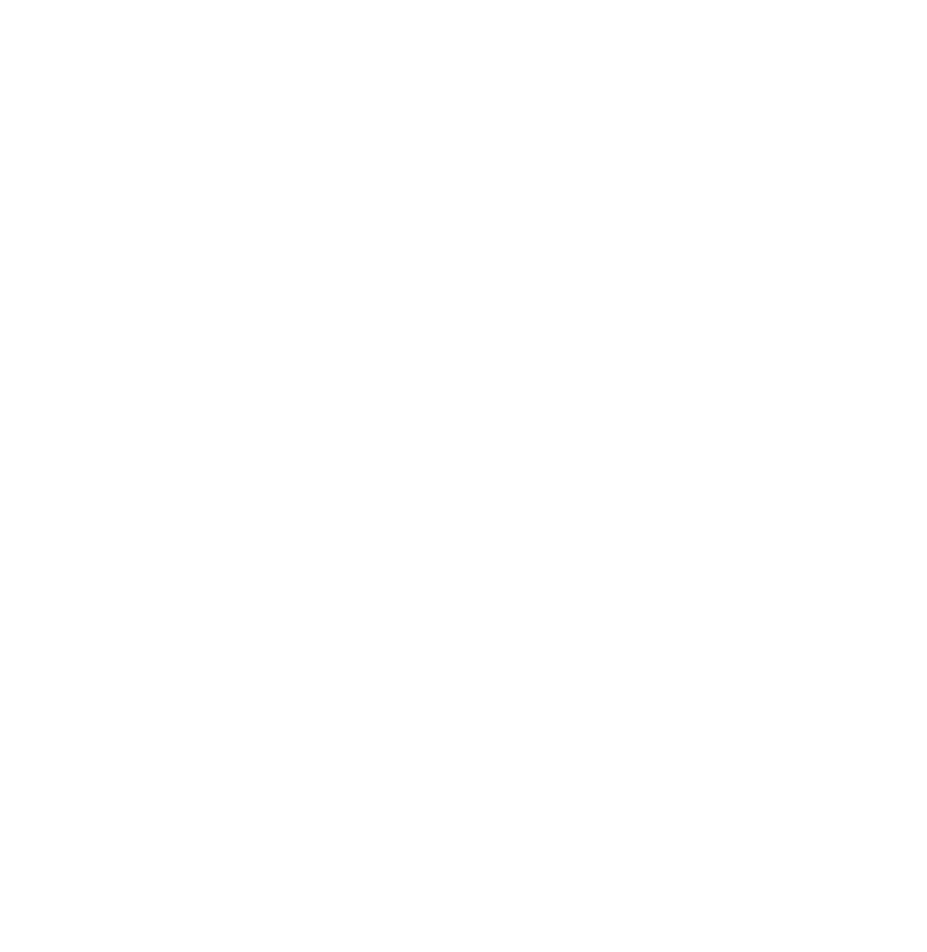
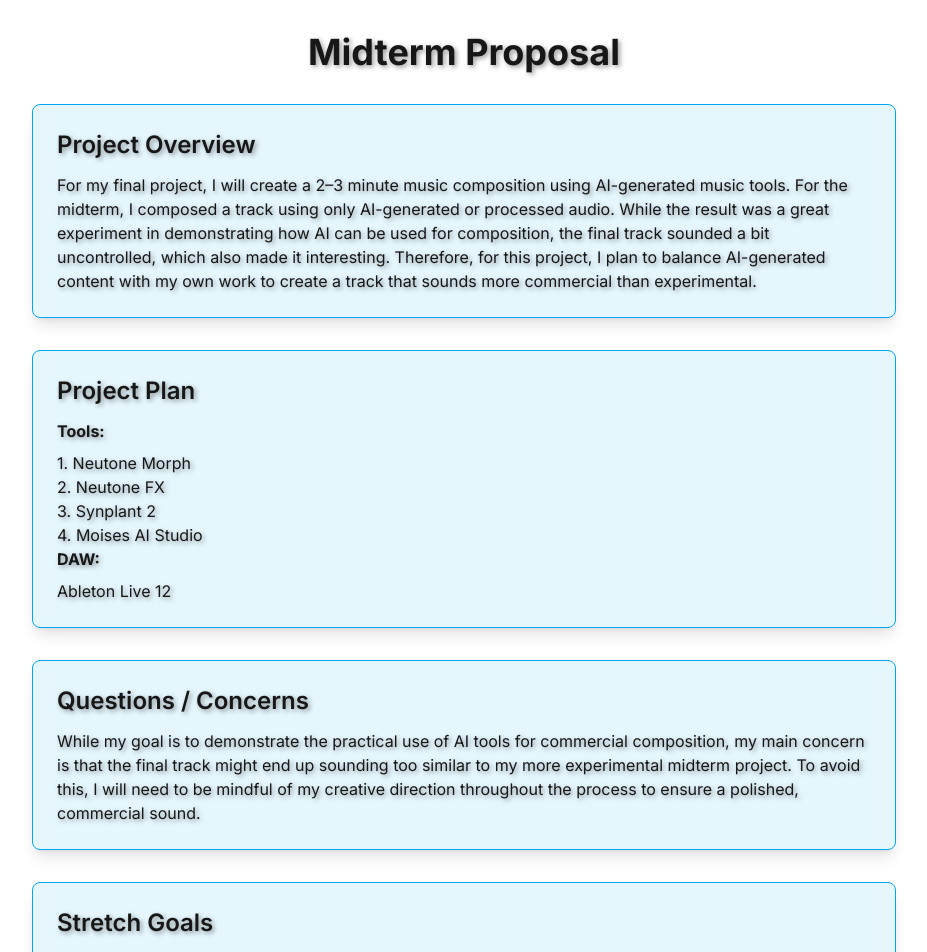
Before and after one commit to ep390/ep390, a Next.js app in the folder website/: page /students/fumiya/final-proposal in a window 1280 px wide. Before the commit this address had no page. Shown: the top 952 px of the page, without its empty margins (176-1103 px from the left). Before the commit the page ends 800 px from the top, so only its background shows below. Built offline with nearby package versions, Linux system fonts and the light colour scheme.

Commit message:
Final proposal submission

```diff
--- /dev/null
+++ b/website/app/students/fumiya/final-proposal/page.jsx
@@ -0,0 +1,48 @@
+export default function StudentPage() {
+  return (
+    // Added a stronger text shadow to the container to make the text pop
+    <div className="container mx-auto px-4 py-8 max-w-4xl [text-shadow:2px_2px_5px_rgba(0,0,0,0.4)]">
+      <h1 className="text-4xl font-bold mb-8 text-center">Midterm Proposal</h1>
+
+      {/* Container to arrange sections vertically */}
+      <div className="flex flex-col gap-8 pb-12">
+        <div className="bg-sky-500/10 border border-sky-500 rounded-lg p-6 shadow-lg">
+          <h2 className="text-2xl font-semibold mt-0 mb-3">Project Overview</h2>
+          <p>
+            For my final project, I will create a 2–3 minute music composition using AI-generated music tools.
+            For the midterm, I composed a track using only AI-generated or processed audio.
+            While the result was a great experiment in demonstrating how AI can be used for composition,
+            the final track sounded a bit uncontrolled, which also made it interesting.
+            Therefore, for this project, I plan to balance AI-generated content with my own work
+            to create a track that sounds more commercial than experimental.
+          </p>
+        </div>
+
+        <div className="bg-sky-500/10 border border-sky-500 rounded-lg p-6 shadow-lg">
+          <h2 className="text-2xl font-semibold mt-0 mb-3">Project Plan</h2>
+          <p className="mb-2"><strong>Tools:</strong></p>
+          <p>1. Neutone Morph</p>
+          <p> 2. Neutone FX</p>
+          <p> 3. Synplant 2</p>
+          <p> 4. Moises AI Studio</p>
+          <p className="mb-2"><strong>DAW:</strong></p>
+          <p>Ableton Live 12</p>
+        </div>
+
+        <div className="bg-sky-500/10 border border-sky-500 rounded-lg p-6 shadow-lg">
+          <h2 className="text-2xl font-semibold mt-0 mb-3">Questions / Concerns</h2>
+          <p>
+            While my goal is to demonstrate the practical use of AI tools for commercial composition,
+            my main concern is that the final track might end up sounding too similar to my more experimental midterm project.
+            To avoid this, I will need to be mindful of my creative direction throughout the process to ensure a polished, commercial sound.
+          </p>
+        </div>
+
+        <div className="bg-sky-500/10 border border-sky-500 rounded-lg p-6 shadow-lg">
+          <h2 className="text-2xl font-semibold mt-0 mb-3">Stretch Goals</h2>
+          <p> If time permits, I'd like to create vocals with Moises' Voice Studio and create cover art using an AI generation tool.</p>
+        </div>
+      </div>
+    </div>
+  );
+}
```
